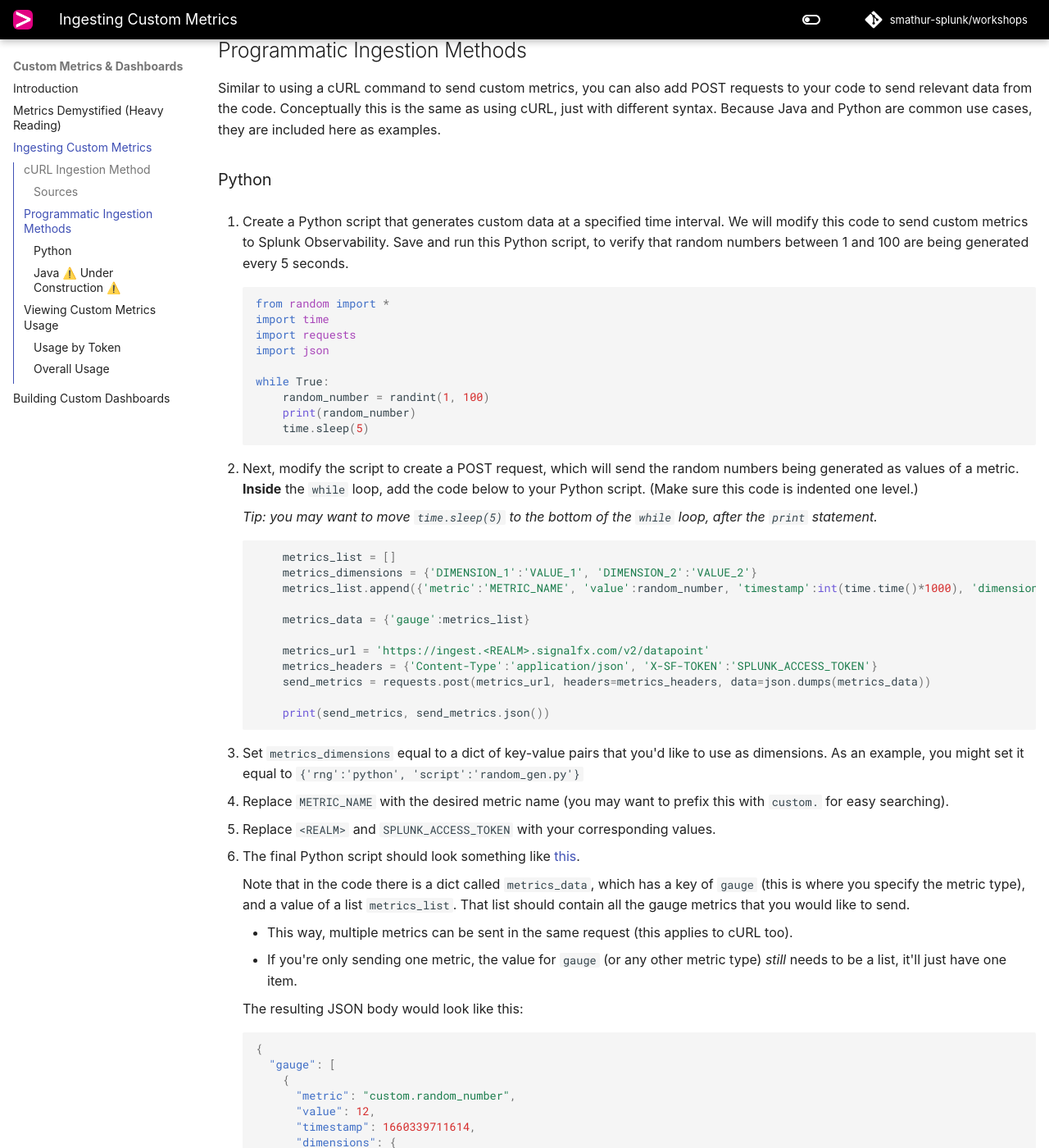
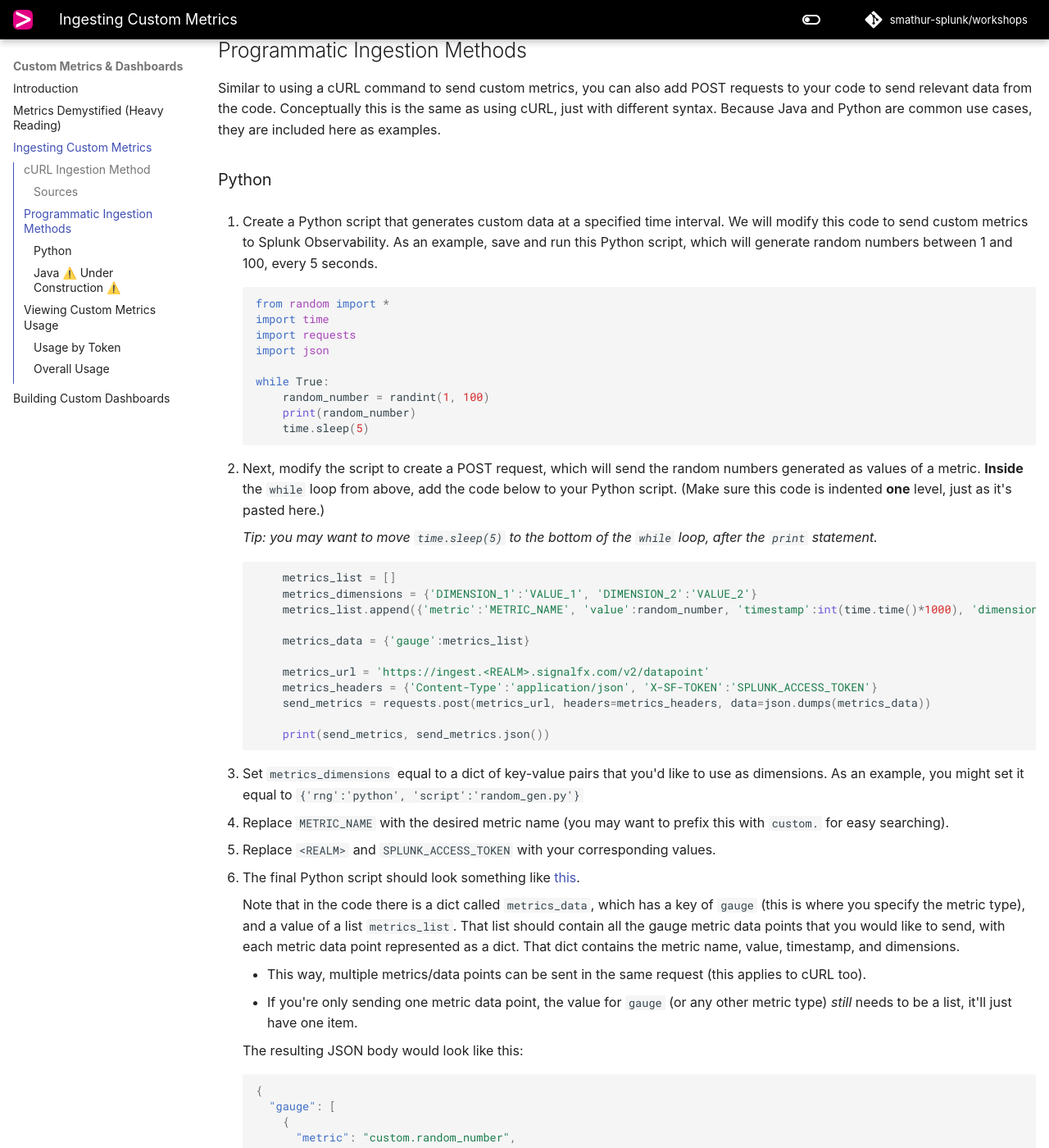
Before and after one commit to smathur-splunk/workshops, an MkDocs documentation site: the page built from docs/custom_metr.md, in a window 1280 px wide and 1400 px high, scrolled down 1160 px. Shown: the whole window at 82% size. Built offline with MkDocs 1.6.1 and Material for MkDocs 9.7.7, drawn with Linux system fonts in a browser that asks for light colours; some web fonts are replaced; comment, search, counter and statistics services are not loaded; the version menu is left out; some of the changed text lies outside the part shown.

Commit message:
Update custom metrics formatting

````diff
--- a/docs/custom_metr.md
+++ b/docs/custom_metr.md
@@ -24,11 +24,10 @@
 	        }'
 	```
 
-3. **Required:** Set the `{REALM}` and access token (`X-SF-Token`). Replace `string` with the name of the metric, and set the `value` for the metric. Replace `gauge` if you'd like to create a different kind of metric, but this is a required field.
+	- **Required:** Set the `{REALM}` and access token (`X-SF-Token`). Replace `string` with the name of the metric, and set the `value` for the metric. Replace `gauge` if you'd like to create a different kind of metric, but this is a required field.
+	- **Optional:** You may add key-value pairs under `dimensions` and/or specify the `timestamp`, but you do not *need* to specify these.
 
-4. **Optional:** Add any key-value pairs that you wish to have under `dimensions`, and specify the `timestamp`. You do not need to specify these.
-
-5. Run the command, and you should see an output `"OK"`. Congrats, you've just sent in a custom metric! Let's see how we can automate this and potentially leverage it in application code.
+3. Run the command, and you should see an output `"OK"`. Congrats, you've just sent in a custom metric! Let's see how we can automate this and potentially leverage it in application code.
 
 ### Sources
 - [Sending custom datapoints](https://dev.splunk.com/observability/reference/api/ingest_data/latest#endpoint-send-metrics)
@@ -40,7 +39,7 @@
 
 ### Python
 
-1. Create a Python script that generates custom data at a specified time interval. We will modify this code to send custom metrics to Splunk Observability. Save and run this Python script, to verify that random numbers between 1 and 100 are being generated every 5 seconds.
+1. Create a Python script that generates custom data at a specified time interval. We will modify this code to send custom metrics to Splunk Observability. As an example, save and run this Python script, which will generate random numbers between 1 and 100, every 5 seconds.
 
 	```python
 	from random import *
@@ -54,7 +53,7 @@
 	    time.sleep(5)
 	```
 
-2. Next, modify the script to create a POST request, which will send the random numbers being generated as values of a metric. **Inside** the `while` loop, add the code below to your Python script. (Make sure this code is indented one level.)
+2. Next, modify the script to create a POST request, which will send the random numbers generated as values of a metric. **Inside** the `while` loop from above, add the code below to your Python script. (Make sure this code is indented **one** level, just as it's pasted here.)
 
 	*Tip: you may want to move `time.sleep(5)` to the bottom of the `while` loop, after the `print` statement.*
 
@@ -80,10 +79,10 @@
 
 6. The final Python script should look something like [this](https://gist.github.com/smathur-splunk/2f9681884bde5ccb2ca6b30120e65956#file-random_gen-py).
 
-	Note that in the code there is a dict called `metrics_data`, which has a key of `gauge` (this is where you specify the metric type), and a value of a list `metrics_list`. That list should contain all the gauge metrics that you would like to send.
+	Note that in the code there is a dict called `metrics_data`, which has a key of `gauge` (this is where you specify the metric type), and a value of a list `metrics_list`. That list should contain all the gauge metric data points that you would like to send, with each metric data point represented as a dict. That dict contains the metric name, value, timestamp, and dimensions.
 
-	- This way, multiple metrics can be sent in the same request (this applies to cURL too).
-	- If you're only sending one metric, the value for `gauge` (or any other metric type) *still* needs to be a list, it'll just have one item.
+	- This way, multiple metrics/data points can be sent in the same request (this applies to cURL too).
+	- If you're only sending one metric data point, the value for `gauge` (or any other metric type) *still* needs to be a list, it'll just have one item.
 
 	The resulting JSON body would look like this:
 	```json
````
Also changed, not shown: docs/images/custom_report.png, docs/images/custom_usage.png, 1 other file.
